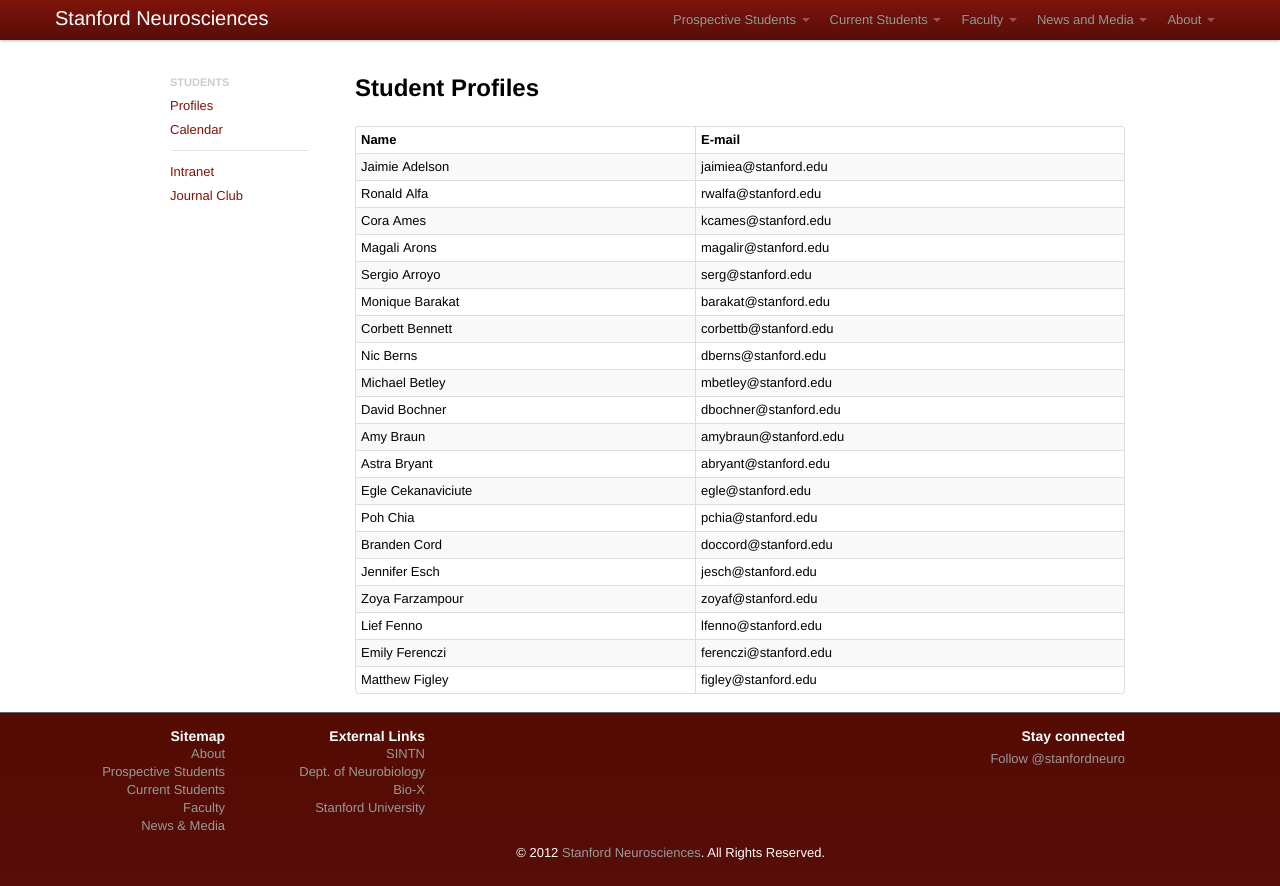
After one commit to etrautmann/stanford_neuro_site, a Django app: template main/templates/students/profiles.html in a window 1280 px wide. The commit adds this page. Run offline with Django 3.2, Linux system fonts and the light colour scheme; the template is opened without the code that fills it: values that come from a table or form of the project are taken from there, others are empty; data comes from the database, SQL or seed files in the repository; style sheets or scripts are compiled from the project's sources; parts of the project's set-up code (start-up, migrations or seed data) failed here and were passed over; some libraries are stand-ins or nearby versions.

Commit message:
updated view for student profiles, profiles.html

```diff
--- /dev/null
+++ b/main/templates/L2_students.html
@@ -0,0 +1,19 @@
+{% extends "base.html" %}
+
+{% block current_students %}class="active"{% endblock %}
+
+<!-- ==================================================== -->
+{% block sidebar %}
+
+<ul class="nav nav-list">
+  <li class="nav-header">Students</li>
+  <li><a href="#">  Profiles </a></li>
+  <li><a href="#">  Calendar </a></li>
+  <li class="divider"></li>
+  <li><a href="#">  Intranet </a></li>
+  <li><a href="#">  Journal Club </a></li>
+</ul>
+
+{% endblock %}
+
+{% block content %} {% endblock %}
--- a/main/templates/base.html
+++ b/main/templates/base.html
@@ -60,7 +60,6 @@
                   <li><a href="/prospective_students/">About the Program</a></li>
                   <li><a href="/prospective_students/">Program of Study</a></li>
                   <li><a href="/prospective_students/">Our Faculty</a></li>
-                  <li><a href="/prospective_students/">Student Profiles</a></li>
                   <li><a href="/prospective_students/">FAQ</a></li>
                   <li><a href="/prospective_students/">Admissions</a></li>
                   <li><a href="/prospective_students/">Apply Now</a></li>
@@ -78,9 +77,10 @@
                   <b class="caret"></b>
                 </a>
                 <ul class="dropdown-menu">
-                  <li><a href="/current_students/">Intranet</a></li>
-                  <li><a href="/current_students/">Calendar of Events</a></li>
-                  <li><a href="/current_students/">Newsletter</a></li>
+                  <li><a href="/students/profiles">Student Profiles</a></li>
+                  <li><a href="/students/">Intranet</a></li>
+                  <li><a href="/students/">Calendar of Events</a></li>
+                  <li><a href="/students/">Newsletter</a></li>
                 </ul>
               </li>
 
--- /dev/null
+++ b/main/templates/students/profiles.html
@@ -0,0 +1,19 @@
+{% extends "L2_students.html" %}
+{% block title %}Student Profiles{% endblock %}
+
+{% block content %}
+    <h2>Student Profiles</h2>
+    {% if students %}
+        <table style="margin-top: 20px;" class="table table-striped table-bordered table-condensed">
+            <thead><tr><td><b>Name</b></td><td><b>E-mail</b></td></tr></thead>
+            <tbody>
+                {% for student in students %}
+                    <tr><td>{{ student.firstname }}&nbsp;{{ student.lastname }}</td><td>{{ student.email }}</td></tr>
+                {% endfor %}
+            </tbody>
+        </table>
+    {% else %}
+        <p style="margin-top: 20px;">Error.<p>
+    {% endif %}
+</div>
+{% endblock %}
--- a/main/urls.py
+++ b/main/urls.py
@@ -12,6 +12,9 @@ urlpatterns = patterns('',
     # prospective students
     url(r'^prospective_students', 'main.views.prospective_students'),
 
+    # student profiles
+    url(r'^students/profiles', 'main.views.student_profiles'),
+
     # Uncomment the admin/doc line below to enable admin documentation:
     # url(r'^admin/doc/', include('django.contrib.admindocs.urls')),
 
--- a/main/views.py
+++ b/main/views.py
@@ -1,5 +1,6 @@
 # Create your views here.
 from django.http import HttpResponse
+from main.models import Student
 from django.template import RequestContext
 from django.shortcuts import render_to_response
 
@@ -12,6 +13,9 @@ def programinfo(request):
 def about(request):
     return render_to_response('about/about.html', [], context_instance=RequestContext(request))
 
+def student_profiles(request):
+    return render_to_response('students/profiles.html', {'students': Student.objects.all()}, context_instance=RequestContext(request))
+
 def prospective_students(request):
     return render_to_response('prospective_students/prospective_students.html', [], context_instance=RequestContext(request))
 
```
Also changed, not shown: main/templates/L2_current_students.html (deleted, +0 -27 lines), 1 other file.
